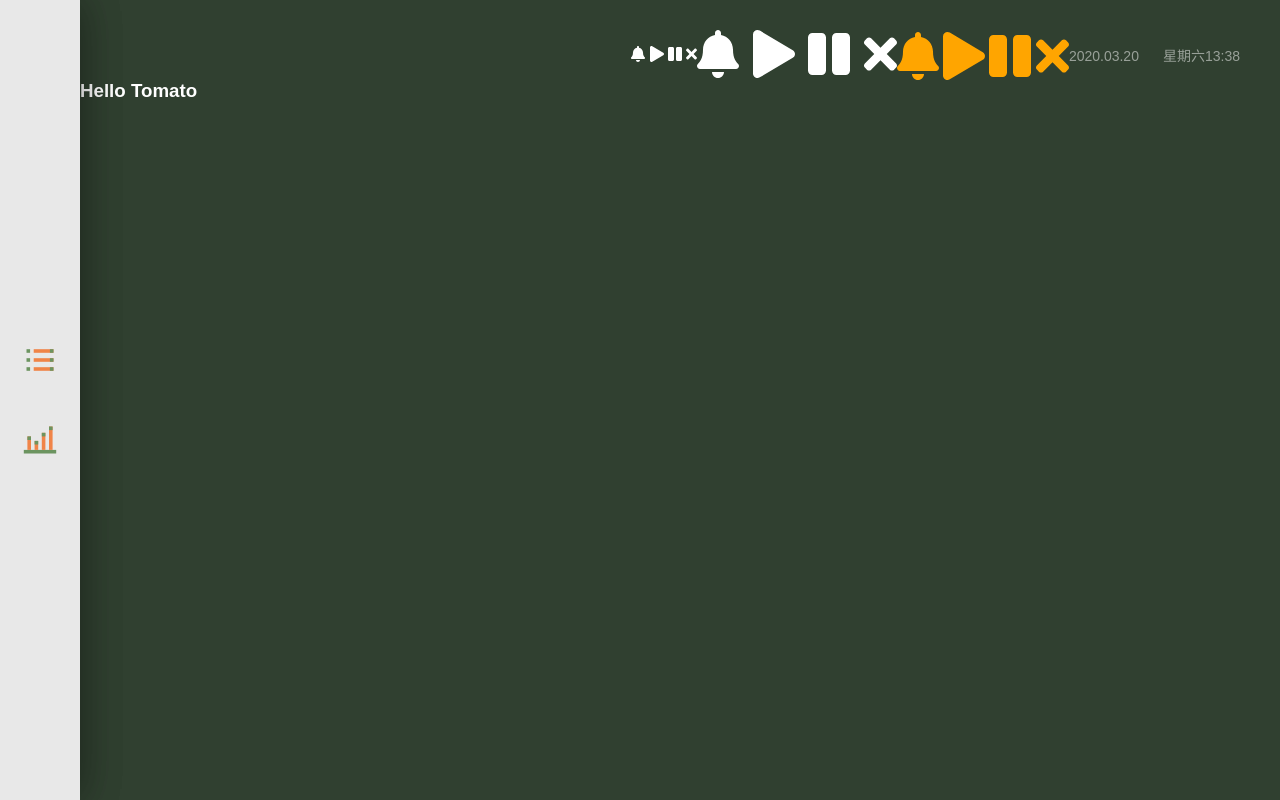
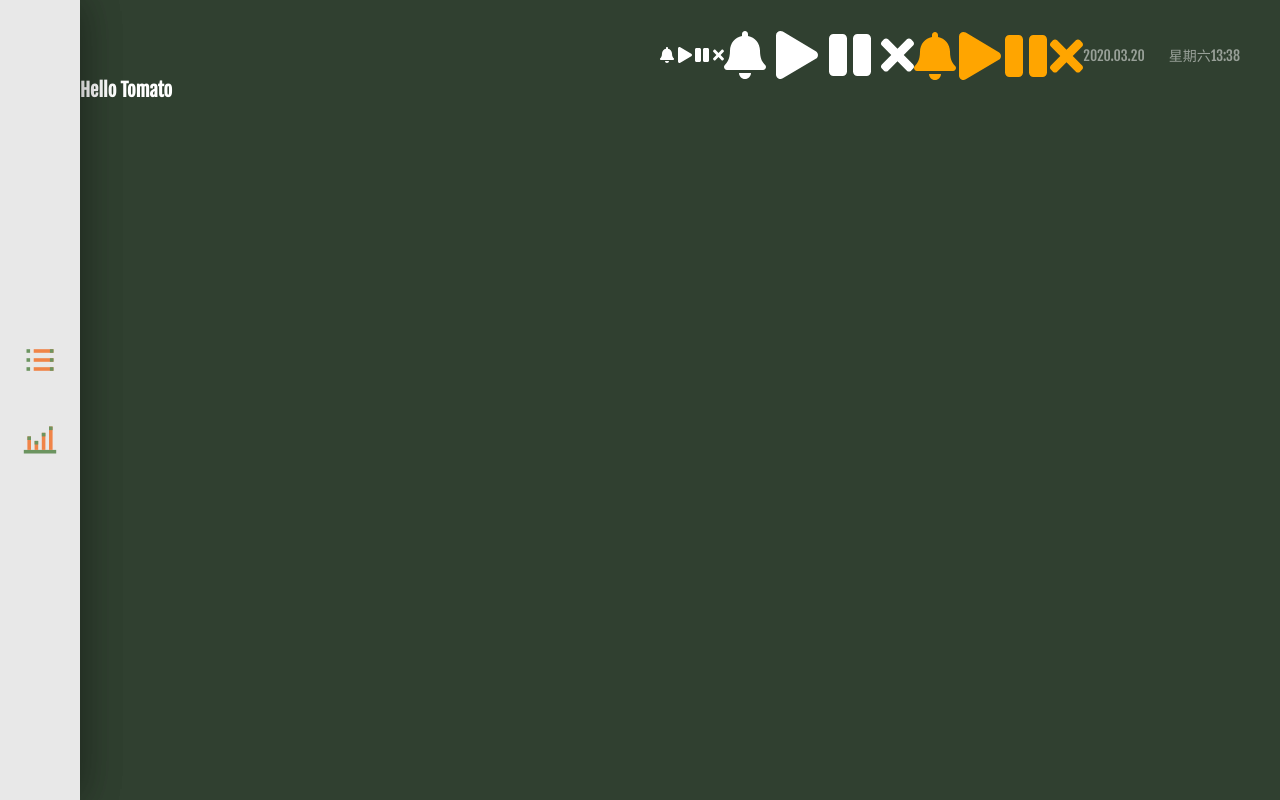
Before and after one commit to zxcx98738/TomatoClock, a website built with webpack: page src/index.html in a window 1280 px wide. Built offline with nearby package versions, Linux system fonts and the light colour scheme; files whose address does not match are found by name.

Commit message:
fix typo

```diff
--- a/src/index.html
+++ b/src/index.html
@@ -4,6 +4,8 @@
     <meta charset="UTF-8">
     <meta name="viewport" content="width=device-width, initial-scale=1.0">
     <title>Tomato Clock</title>
+    <link href="https://fonts.googleapis.com/css?family=Fjalla+One&display=swap" rel="stylesheet">
+    <link href="https://fonts.googleapis.com/css?family=Noto+Sans+TC:400,500&display=swap&subset=chinese-traditional" rel="stylesheet">
     <link rel="stylesheet" href="./index.css">
     <script src="./index.js"></script>
     <style>
```
